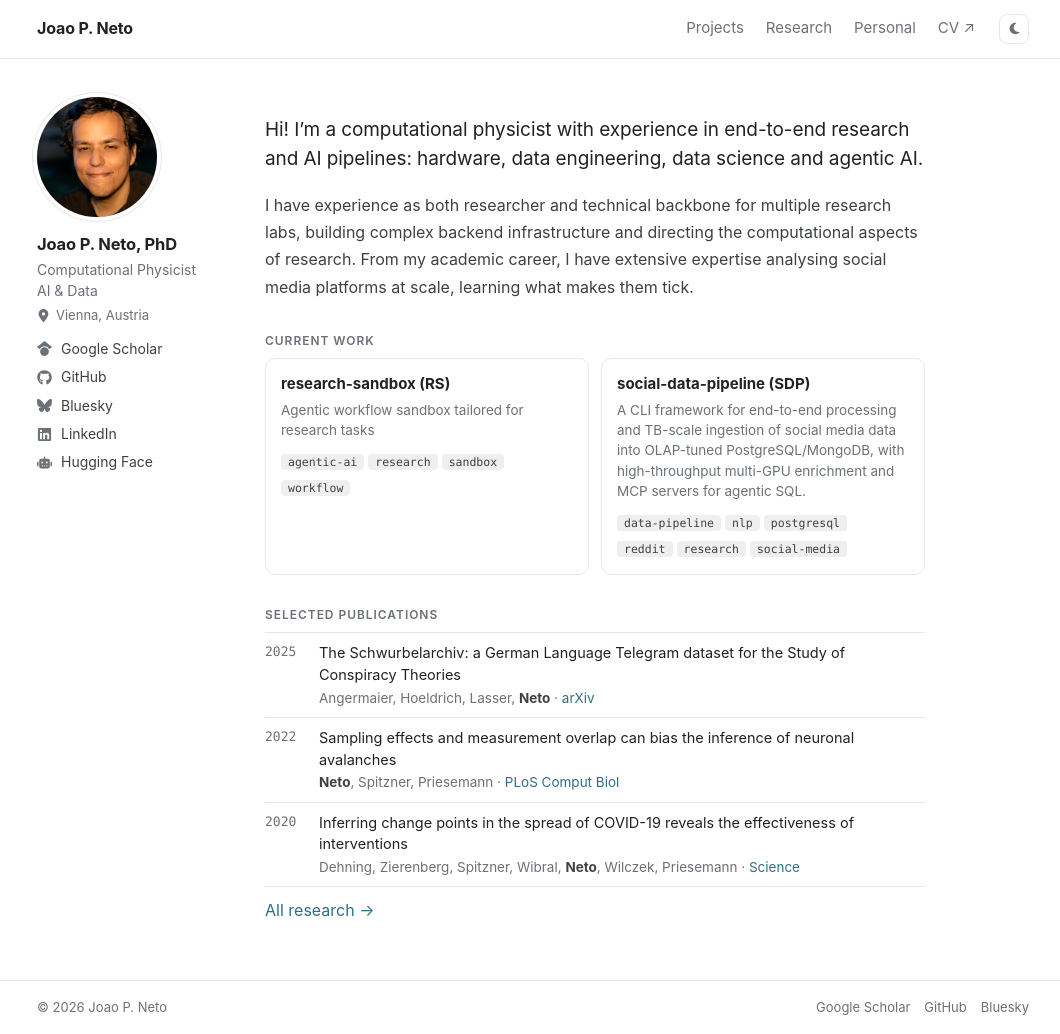
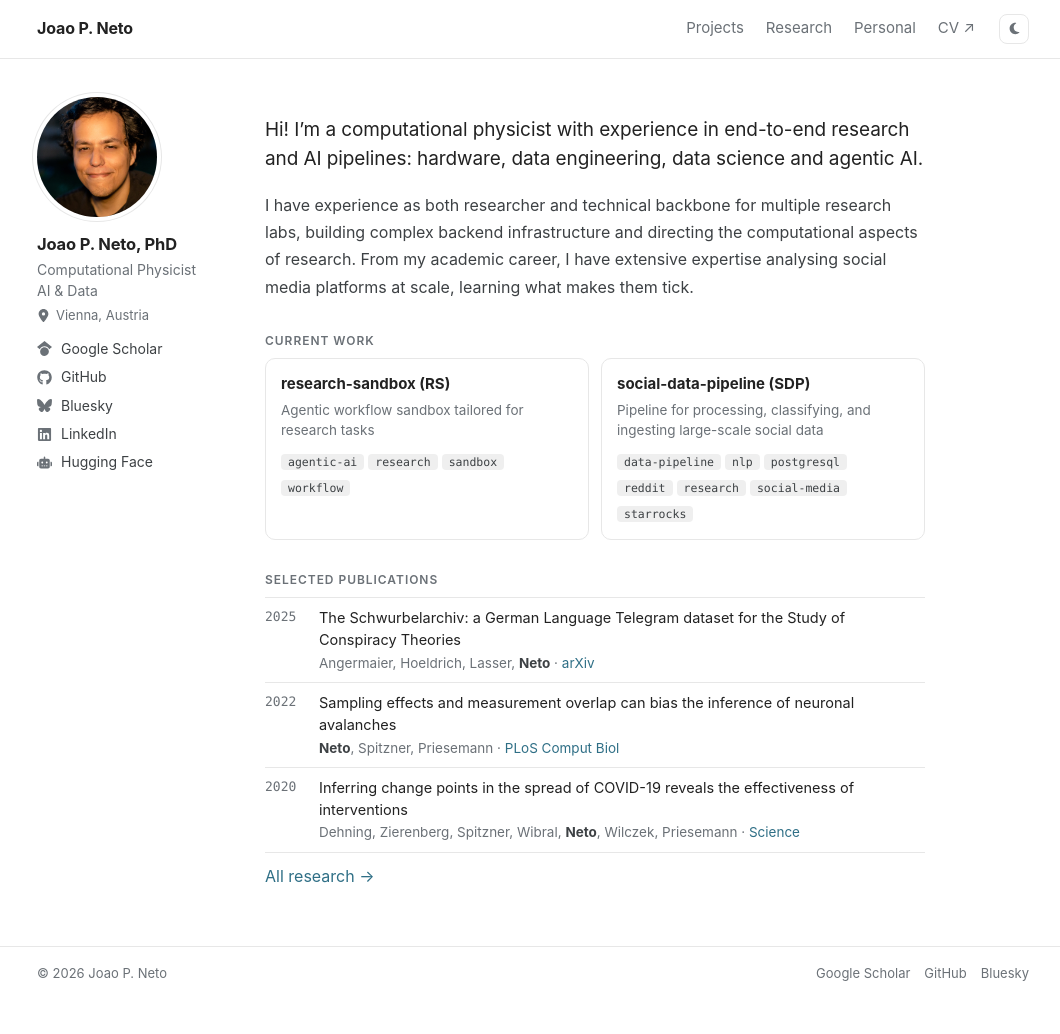
Before and after one commit to joaopn/joaopn.github.io, a Jekyll site: the page built from _pages/about.md, in a window 1280 px wide. Shown: the whole page, without its empty margins (107-1167 px from the left). Built offline with Jekyll 4.4.1, drawn with Linux system fonts in a browser that asks for light colours; after the commit the page ends 999 px from its top, so only the background shows below that.

Commit message:
content: SDP description and starrocks tag
Description now matches the repo's GitHub description; starrocks added
to its tags.

```diff
--- a/_data/projects.yml
+++ b/_data/projects.yml
@@ -12,8 +12,8 @@ featured:
     # docs: https://joaopn.github.io/research-sandbox/
   - name: "social-data-pipeline (SDP)"
     repo: joaopn/social-data-pipeline
-    description: "A CLI framework for end-to-end processing and TB-scale ingestion of social media data into OLAP-tuned PostgreSQL/MongoDB, with high-throughput multi-GPU enrichment and MCP servers for agentic SQL."
-    topics: [data-pipeline, nlp, postgresql, reddit, research, social-media]
+    description: "Pipeline for processing, classifying, and ingesting large-scale social data"
+    topics: [data-pipeline, nlp, postgresql, reddit, research, social-media, starrocks]
     # docs: https://joaopn.github.io/social-data-pipeline/
 
 list:
```
